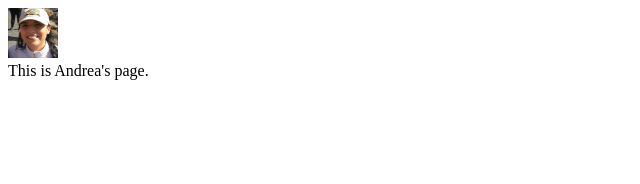
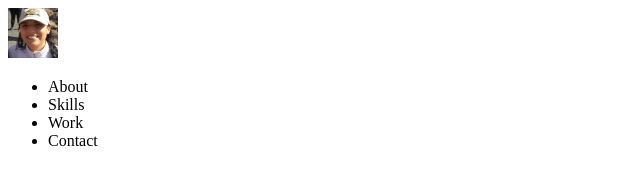
Before and after one commit to wymsyhawk/UX_UI_HW_17, a plain HTML site: page index.html in a window 1280 px wide. Shown: the whole page, without its empty margins (0-640 px from the left). Drawn offline with Linux system fonts and the light colour scheme.

Commit message:
something

```diff
--- a/index.html
+++ b/index.html
@@ -13,8 +13,15 @@
         </div>
         <nav class="inline-block">
 
+<ul>
+  <li>About</li>
+  <li>Skills</li>
+  <li>Work</li>
+  <li>Contact</li>
+</ul>
+
         </nav>
     </header>
-    This is Andrea's page.
+
 </body>
 </html>
```
